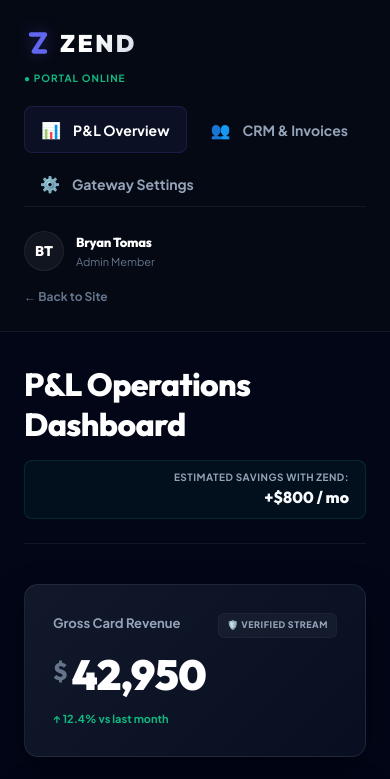
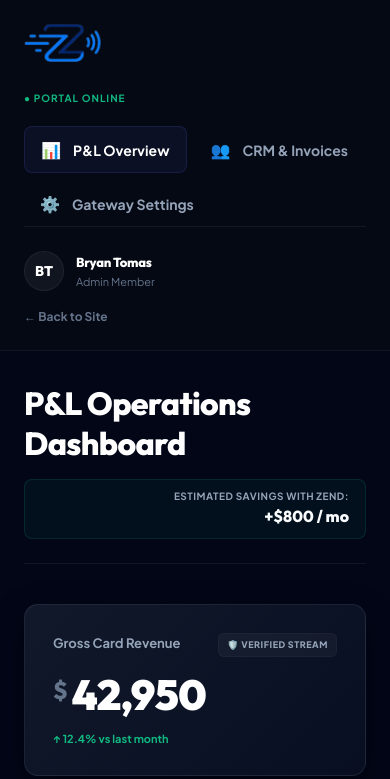
Before and after one commit to QuantumOS-AI-LLC/zend-landing, a website: page public/dashboard.html in a window 390 px wide. Shown: the top 779 px of the page. Drawn offline with Linux system fonts and the light colour scheme; files whose address does not match are found by name.

Commit message:
add logo and favicon

```diff
--- a/public/dashboard.html
+++ b/public/dashboard.html
@@ -5,6 +5,7 @@
   <meta name="viewport" content="width=device-width, initial-scale=1.0">
   <title>Zend Portal — Merchant Dashboard & CRM</title>
   <!-- Google Fonts: Outfit & Plus Jakarta Sans -->
+  <link rel="shortcut icon" href="favicon.ico" />
   <link rel="preconnect" href="https://fonts.googleapis.com">
   <link rel="preconnect" href="https://fonts.gstatic.com" crossorigin>
   <link href="https://fonts.googleapis.com/css2?family=Outfit:wght@400;600;800;900&family=Plus+Jakarta+Sans:wght@300;400;500;600;700;800&display=swap" rel="stylesheet">
@@ -19,18 +20,9 @@
     <aside class="dashboard-sidebar">
       <div class="sidebar-header">
         <a href="index.html" class="logo">
-          <svg class="zend-logo-icon" width="28" height="28" viewBox="0 0 100 100" fill="none" xmlns="http://www.w3.org/2000/svg">
-            <path d="M25 20H75L35 80H75" stroke="url(#logo-grad)" stroke-width="16" stroke-linecap="round" stroke-linejoin="round"/>
-            <defs>
-              <linearGradient id="logo-grad" x1="25" y1="20" x2="75" y2="80">
-                <stop offset="0%" stop-color="#6366F1" />
-                <stop offset="100%" stop-color="#10B981" />
-              </linearGradient>
-            </defs>
-          </svg>
-          <span class="logo-text">ZEND</span>
+          <img src="logo.png" alt="Zend Blue">
         </a>
-        <span class="badge-status">● PORTAL ONLINE</span>
+        <span class="badge-status" style="margin-top: 20px;">● PORTAL ONLINE</span>
       </div>
 
       <nav class="sidebar-nav">
--- a/public/style.css
+++ b/public/style.css
@@ -212,6 +212,18 @@ strong {
   color: #ffffff;
   letter-spacing: 0.1em;
 }
+.logo img{
+  width: 200px;
+}
+
+@media(max-width:575.98px){
+  .logo img {
+  width: 82px;
+  height: 38px;
+  object-fit: cover;
+  object-position: left center;
+}
+}
 
 .zend-logo-icon {
   -webkit-filter: drop-shadow(0 0 8px rgba(99, 102, 241, 0.3));
```
Also changed, not shown: public/index.html (+6 -14 lines), public/favicon.ico (added), public/logo.png (added).
